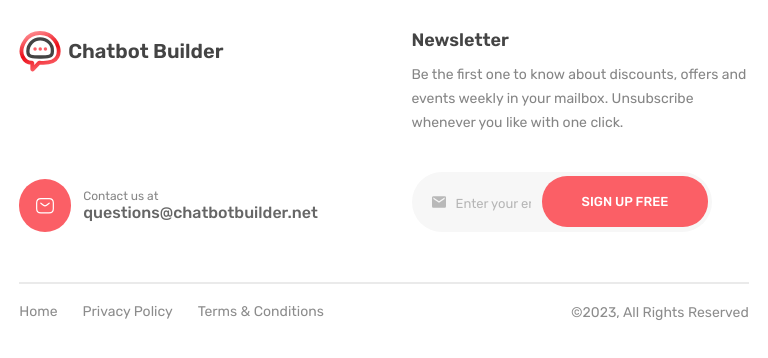
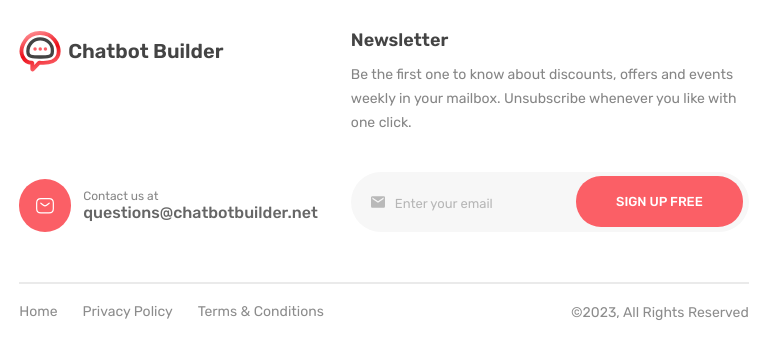
Before and after one commit to PriNaidu/AI-Website, a Next.js app: page /Components/Footer in a window 768 px wide. Shown: the top 358 px of the page. Built offline with nearby package versions, Linux system fonts and the light colour scheme.

Commit message:
Some Fixes

```diff
--- a/pages/Components/BannerSection.tsx
+++ b/pages/Components/BannerSection.tsx
@@ -90,8 +90,7 @@ const BannerSection = () => {
           <div className="banner-container">
             <div className="banner-left">
               <h1 className="banner-heading">
-                Build your own <span>AI bot</span> for your
-                <span>business</span>
+                Build your own <span>AI bot</span> for your <span>business</span>
               </h1>
               <div className="banner-details-cont">
                 <div className="banner-details">
--- a/pages/Components/Pricing.tsx
+++ b/pages/Components/Pricing.tsx
@@ -46,7 +46,7 @@ const Pricing = () => {
     },
   ];
 
-const[active, SetActive] = useState(3);
+const[active, SetActive] = useState(4);
 const [checked, setChecked] = useState(false)
   return (
     <Fragment>
--- a/styles/home.css
+++ b/styles/home.css
@@ -240,7 +240,7 @@
   border-radius: 8px;
 }
 .chatbot_builder-box .box-image-section {
-  padding: 20px 30px;
+  padding: 20px;
   background: #ffeff0;
   border-radius: 8px;
   display: flex;
@@ -777,6 +777,7 @@ input:checked + .toggle-switch:before {
   color: #FB5F66!important;
   transition: color 0.3s ease-in-out;
 }
+
 .faq-ques p {
   opacity: 0;
   transition: 0.3s ease-in-out;
@@ -942,6 +943,7 @@ p.rights-reserved {
 .aiplan-bx:hover .aiplan-content-bx button{
   background-color: #fb5f66;
   color: white;
+  box-shadow: 0 4px 10px rgb(0 0 0 / 15%);
 }
 .aiplan-ing-bx {
   background: rgba(251, 95, 102, 0.1);
@@ -1091,13 +1093,18 @@ p.rights-reserved {
     width: 90%;
   }
 }
+@media screen and (max-width: 1024px){
+  .banner-left{
+    width: 65%;
+  }
+}
 
-@media (max-width: 1360px) and (min-width: 1024px) {
-  .banner-container {
+@media (max-width: 1360px) and (min-width: 1023px) {
+  /* .banner-container {
     padding: 0 20px;
-  }
+  } */
   .chatbox_builder_container {
-    width: 80%;
+    width: 90%;
   }
   .launchbot-options{
     width: unset;
@@ -1109,6 +1116,7 @@ p.rights-reserved {
     max-width: 100%;
   }
 }
+
 @media screen and (max-width: 1240px){
   .banner-container{
     gap: 0px;
@@ -1120,6 +1128,7 @@ p.rights-reserved {
     justify-content: flex-end;
   }
 }
+
 @media (max-width: 1023px) and (min-width: 660px) {
   .banner-container {
     flex-direction: column;
@@ -1164,7 +1173,24 @@ p.rights-reserved {
   .banner-right > img{
     max-width: 100%;
   }
-
+  .active-faq{
+    height: auto;
+  }
+  .active-faq p{
+    padding-bottom: 15px;
+  }
+  .footer-container{
+    gap: 0;
+  }
+  .footer-right {
+    width: 60%;
+  }
+  .footer-right input{
+    width: 100%;
+  }
+  .footer-right .sign-up-email button{
+    right: 6px;
+  }
 
 }
 /* @media (max-width: 800px){
@@ -1172,8 +1198,13 @@ p.rights-reserved {
     height: 155px;
   }
 } */
+@media screen and (max-width: 900px) and (min-width: 660px){
+  .chatbot_builder-box .box-image-section{
+    height: 240px;
+  }
+}
 
-@media (max-width: 659px) and (min-width: 350px){
+@media (max-width: 659px) and (min-width: 250px){
   .navbar{
     padding: 18px 10px;
   }
```
